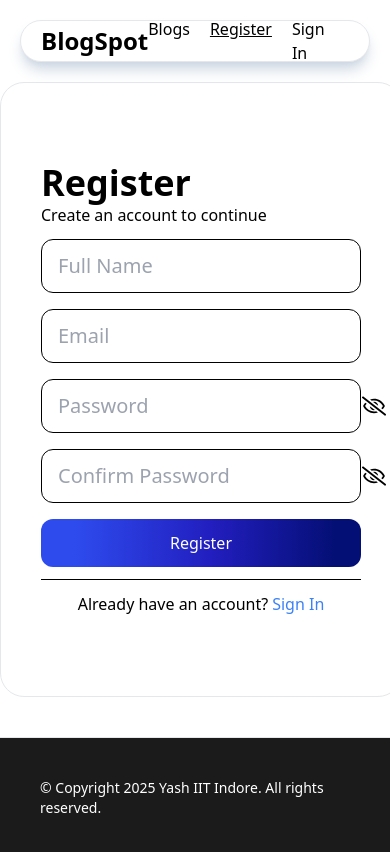
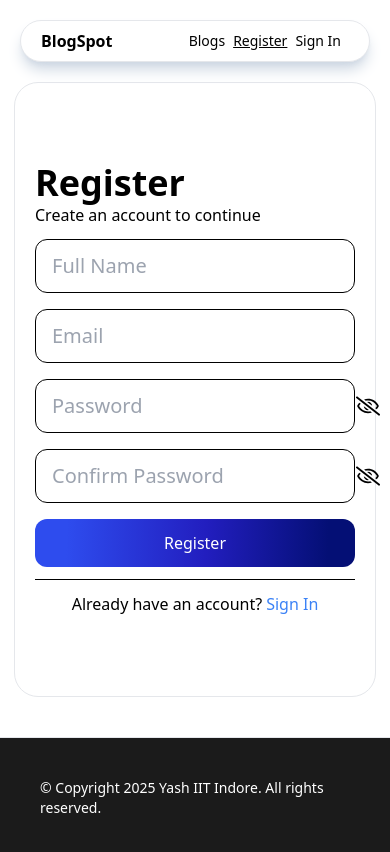
Before and after one commit to yasharyasaxena/Blog, a React (Vite) app in the folder frontend/: page /register in a window 390 px wide. Shown: the top 852 px of the page. Built offline with nearby package versions, Linux system fonts and the light colour scheme.

Commit message:
improve device responsiveness

```diff
--- a/frontend/src/components/Navbar.jsx
+++ b/frontend/src/components/Navbar.jsx
@@ -1,73 +1,104 @@
 import { NavLink } from "react-router-dom";
 import { AuthContext } from "../App";
-import { useContext } from "react";
+import { useContext, useState } from "react";
 import { CgProfile } from "react-icons/cg";
 
 export default function Navbar() {
+  const [isMenuOpen, setIsMenuOpen] = useState(false);
+  const [isDropdownOpen, setIsDropdownOpen] = useState(false);
   const {
     auth: { token, name },
   } = useContext(AuthContext);
+
+  const handleClick = () => {
+    setIsMenuOpen(!isMenuOpen);
+  };
+
   return (
-    <nav className="flex top-3 sticky m-5 max-h-4 border rounded-full shadow-slate-300 shadow-lg justify-between items-center p-5 bg-white text-black">
+    <nav className="flex top-3 sticky m-5 max-h-4 border rounded-full shadow-slate-300 shadow-lg items-center p-5 bg-white text-black">
       <NavLink to="/">
-        <h1 className="text-2xl font-bold">BlogSpot</h1>
+        <h1 className="text-2xl font-bold max-md:text-base">BlogSpot</h1>
       </NavLink>
-      <ul className="flex space-x-5">
+      <div className="flex flex-grow justify-end max-md:text-sm">
+        <ul className="flex gap-2 md:gap-5">
           <li>
             <NavLink
               to="/blogs"
               className={({ isActive }) =>
-              isActive ? "underline hover:text-gray-300" : "hover:text-gray-300"
+                isActive
+                  ? "underline hover:text-gray-300"
+                  : "hover:text-gray-300"
               }
             >
               Blogs
             </NavLink>
           </li>
           <li>
-          {token ? null : (
             <NavLink
               to="/register"
               className={({ isActive }) =>
                 isActive
-                  ? "underline hover:text-gray-300"
-                  : "hover:text-gray-300"
+                  ? token
+                    ? "hidden"
+                    : "underline hover:text-gray-300"
+                  : token
+                  ? "hidden"
+                  : " hover:text-gray-300"
               }
             >
               Register
             </NavLink>
-          )}
           </li>
           <li>
-          {token ? null : (
             <NavLink
               to="/signIn"
               className={({ isActive }) =>
                 isActive
-                  ? "underline hover:text-gray-300"
-                  : "hover:text-gray-300"
+                  ? token
+                    ? "hidden"
+                    : "underline hover:text-gray-300"
+                  : token
+                  ? "hidden"
+                  : " hover:text-gray-300"
               }
             >
               Sign In
             </NavLink>
-          )}
           </li>
           <li>
             {token ? (
-            <NavLink
-              to="/host"
-              className={({ isActive }) =>
-                isActive
-                  ? "underline hover:text-gray-300"
-                  : "hover:text-gray-300"
-              }
+              <div
+                className="flex gap-1 items-center hover:text-gray-300 hover:cursor-pointer"
+                onClick={handleClick}
               >
-              <div className="flex gap-1 items-center">
                 <CgProfile /> {name}
               </div>
-            </NavLink>
             ) : null}
           </li>
+          {isMenuOpen && token && (
+            <div className="absolute right-0 mt-10 w-48 bg-white border rounded-md shadow-lg">
+              <ul>
+                <li>
+                  <NavLink
+                    to="/profile"
+                    className="block px-4 py-2 text-black hover:bg-gray-200"
+                  >
+                    Profile
+                  </NavLink>
+                </li>
+                <li>
+                  <NavLink
+                    to="/dashboard"
+                    className="block px-4 py-2 text-black hover:bg-gray-200"
+                  >
+                    Dashboard
+                  </NavLink>
+                </li>
               </ul>
+            </div>
+          )}
+        </ul>
+      </div>
     </nav>
   );
 }
--- a/frontend/src/pages/Register.jsx
+++ b/frontend/src/pages/Register.jsx
@@ -35,7 +35,7 @@ export default function Register() {
     }
   }
   return (
-    <div className="flex w-fit py-20 px-10 mx-auto mb-10 h-fit flex-col items-center flex-shrink-0 border rounded-3xl">
+    <div className="flex w-fit py-20 px-5 md:px-10 mx-auto mb-10 h-fit flex-col items-center flex-shrink-0 border rounded-3xl">
       <div className="flex flex-col items-start gap-3">
         <div className="flex flex-col items-start">
           <h1 className="font-semibold text-4xl text-black">Register</h1>
--- a/frontend/src/pages/SignIn.jsx
+++ b/frontend/src/pages/SignIn.jsx
@@ -56,7 +56,7 @@ export default function SignIn() {
   return token ? (
     <Navigate to="/host" />
   ) : (
-    <div className="flex w-fit py-20 px-10 mx-auto mb-10 h-fit flex-col items-center flex-shrink-0 border rounded-3xl">
+    <div className="flex w-fit py-20 px-5 md:px-10 mx-auto mb-10 h-fit flex-col items-center flex-shrink-0 border rounded-3xl">
       <div className="flex flex-col items-start gap-3">
         <div className="flex flex-col items-start">
           <h1 className="font-semibold text-4xl text-black">Sign In</h1>
```
Also changed, not shown: 1 other file (tests, documents, lock files or other folders). Lines whose indentation alone changed are shown as unchanged.
